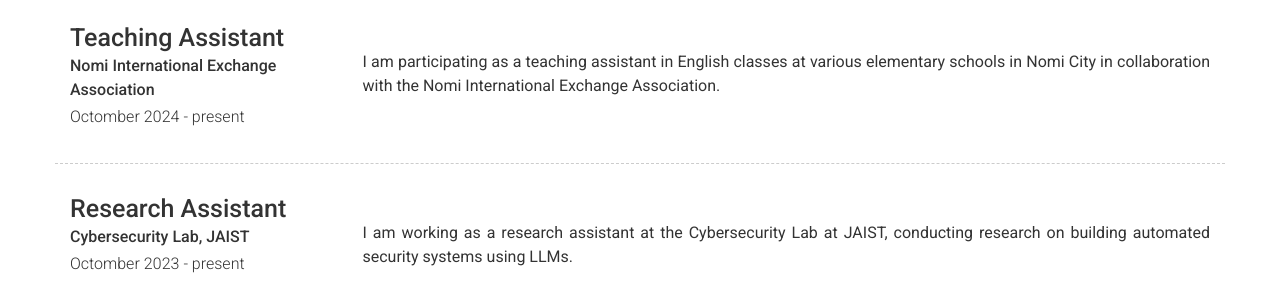
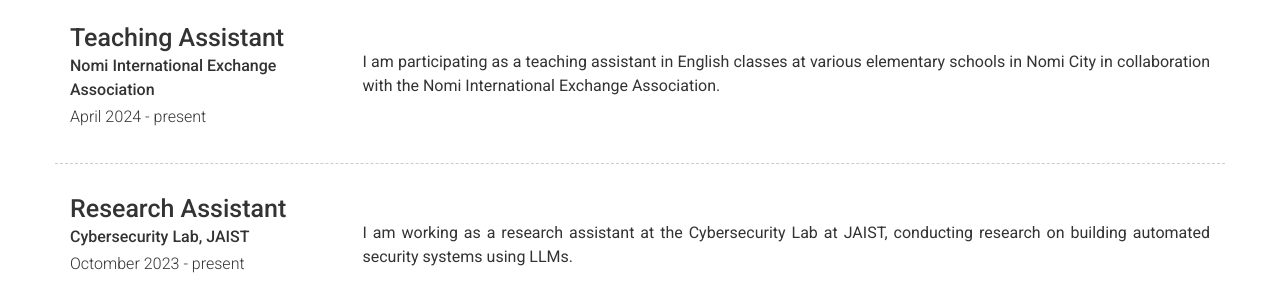
Before and after one commit to strike137/strike137.github.io, a Jekyll site: the page built from index.md, in a window 1280 px wide and 900 px high, scrolled down 3288 px. Shown: the part 153-453 px from the top of the window. Built offline with Jekyll 4.4.1, drawn with Linux system fonts in a browser that asks for light colours; nearby versions of some CDN libraries.

Commit message:
Update _config.yml

```diff
--- a/_config.yml
+++ b/_config.yml
@@ -142,7 +142,7 @@ content:
         border: weak
         title: Teaching Assistant
         sub_title: Nomi International Exchange Association
-        caption: Octomber 2024 - present
+        caption: April 2024 - present
         quote: >
         description: | # this will include new lines to allow paragraphs
           I am participating as a teaching assistant in English classes at various elementary schools in Nomi City in collaboration with the Nomi International Exchange Association.
```
